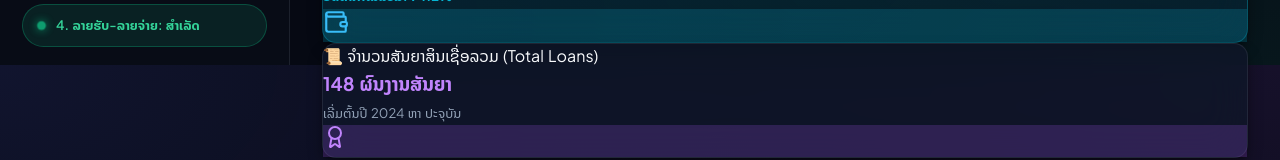
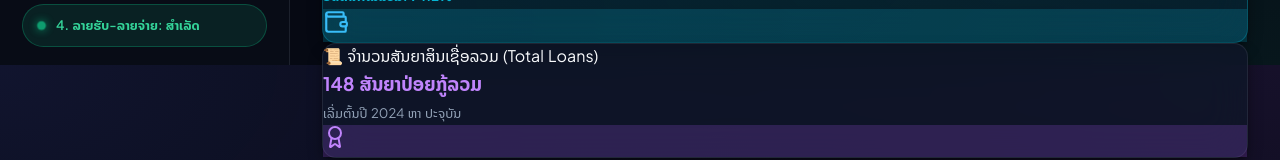
Before and after one commit to ibankonlinefree24h-svg/lao-financial-app, a React (Vite) app: page / in a window 1280 px wide. Shown: the part 735-895 px from the top of the page. Built offline with nearby package versions, Linux system fonts and the light colour scheme.

Commit message:
Clarify loan contracts wording (ສັນຍາປ່ອຍກູ້) in lifetime summary

```diff
--- a/src/components/IncomeExpenseView.jsx
+++ b/src/components/IncomeExpenseView.jsx
@@ -200,7 +200,7 @@ export default function IncomeExpenseView({
         <div className="glass-panel kpi-card">
           <div className="kpi-info">
             <p>📜 ຈຳນວນສັນຍາສິນເຊື່ອລວມ (Total Loans)</p>
-            <h3 style={{ color: '#c084fc' }}>{allTimeSummary.totalLoansIssued} ຜົນງານສັນຍາ</h3>
+            <h3 style={{ color: '#c084fc' }}>{allTimeSummary.totalLoansIssued} ສັນຍາປ່ອຍກູ້ລວມ</h3>
             <span style={{ fontSize: '0.82rem', color: 'var(--text-secondary)', marginTop: '6px' }}>
               ເລີ່ມຕົ້ນປີ {allTimeSummary.startYear} ຫາ ປະຈຸບັນ
             </span>
@@ -289,7 +289,7 @@ export default function IncomeExpenseView({
                           {item.growthRateYoY}
                         </span>
                       </td>
-                      <td style={{ fontWeight: 600 }}>{item.loanCount} ຜົນງານ</td>
+                      <td style={{ fontWeight: 600 }}>{item.loanCount} ສັນຍາປ່ອຍກູ້</td>
                     </tr>
                   ))}
                 </tbody>
```
